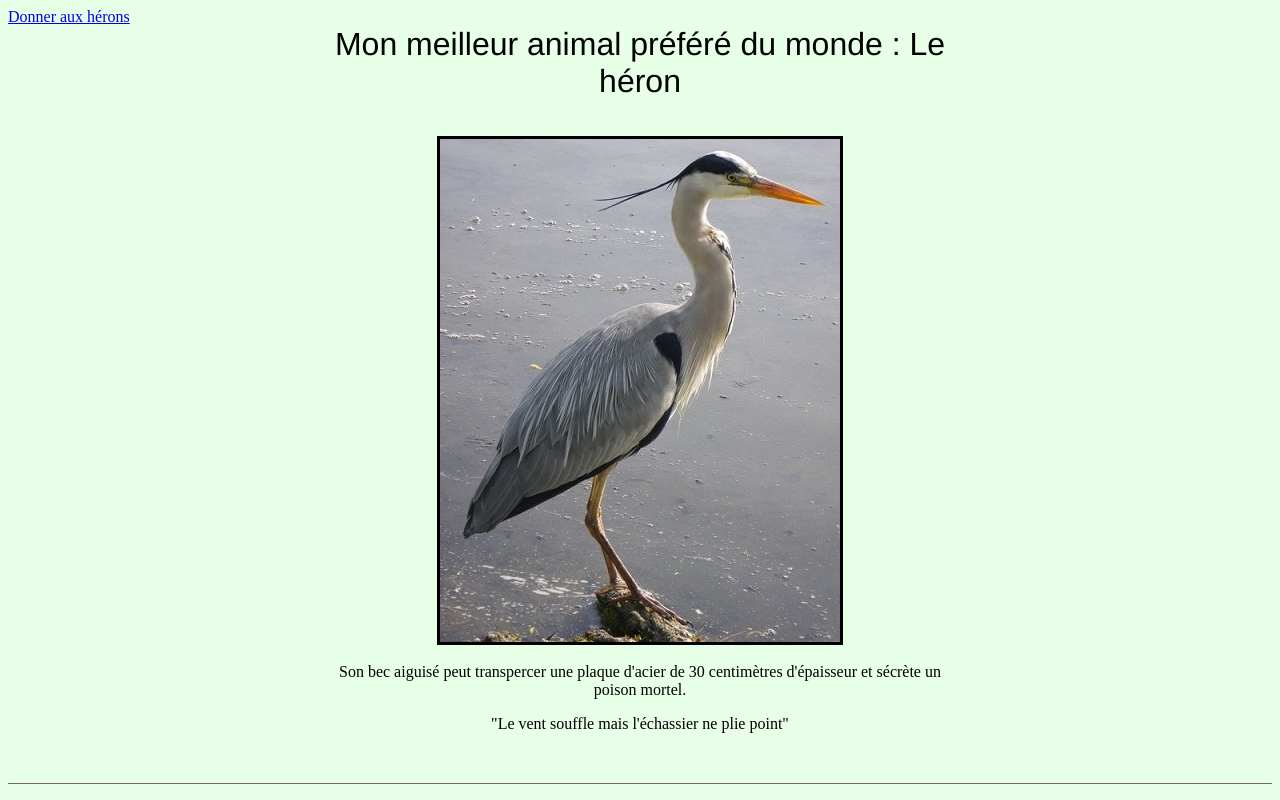
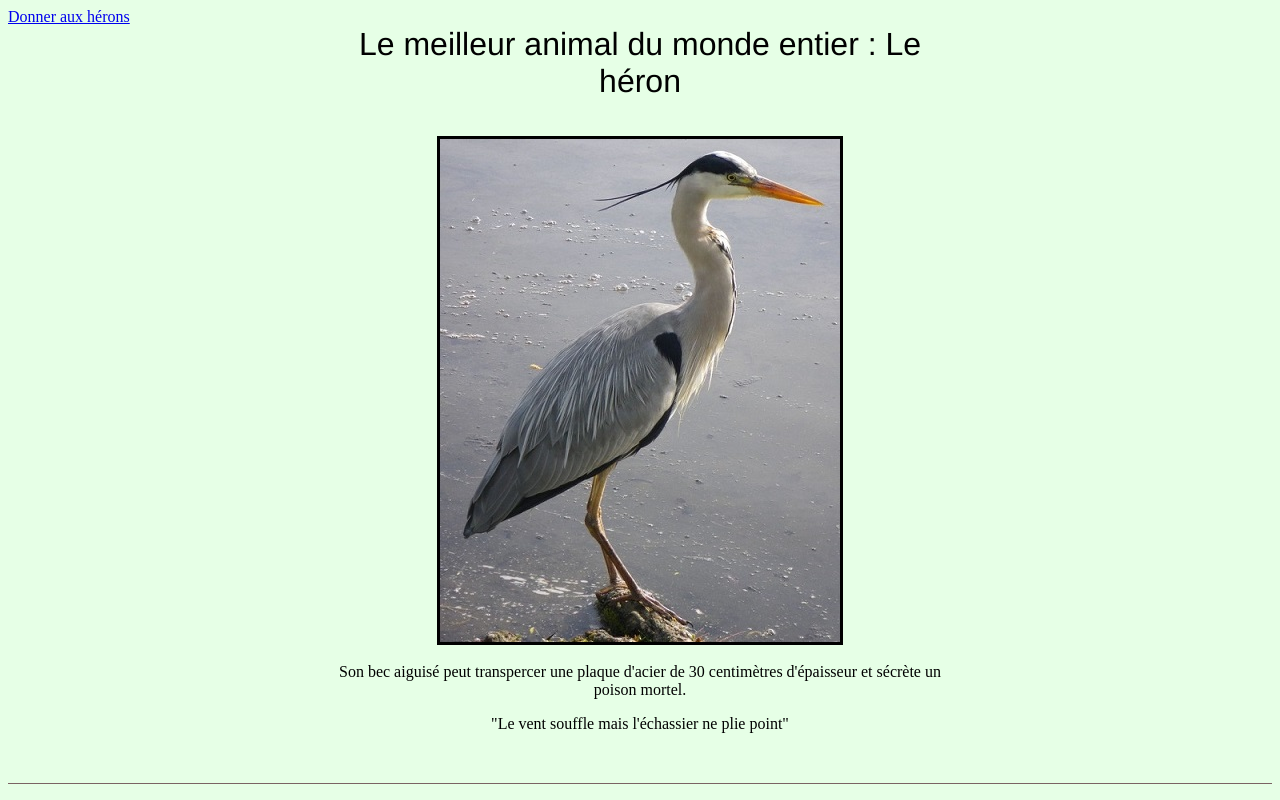
Before and after one commit to Hezlo/heron, a plain HTML site: page index.html in a window 1280 px wide. Shown: the top 800 px of the page. Drawn offline with Linux system fonts and the light colour scheme.

Commit message:
Update index.html

```diff
--- a/index.html
+++ b/index.html
@@ -15,7 +15,7 @@
 	<div id="header" class="cellule">
 	<body bgcolor="#e6ffe6">
 
-		<center><font size="6" face="Helvetica">Mon meilleur animal préféré du monde : Le héron</font size> <br> <br> <br>
+		<center><font size="6" face="Helvetica">Le meilleur animal du monde entier : Le héron</font size> <br> <br> <br>
 		<img src="img/eee.png" border="3">
 		<br>
 		<br>Son bec aiguisé peut transpercer une plaque d'acier de 30 centimètres d'épaisseur et sécrète un poison mortel.</img>
```
